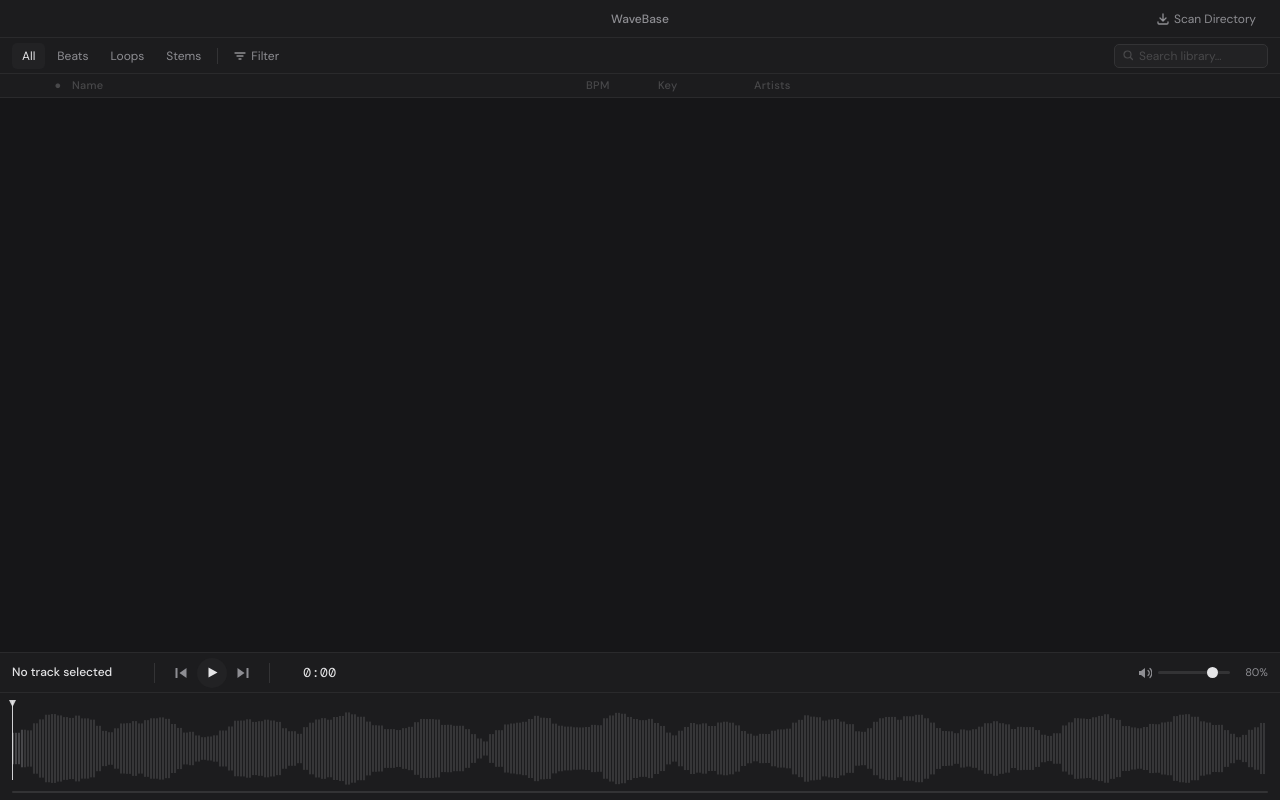
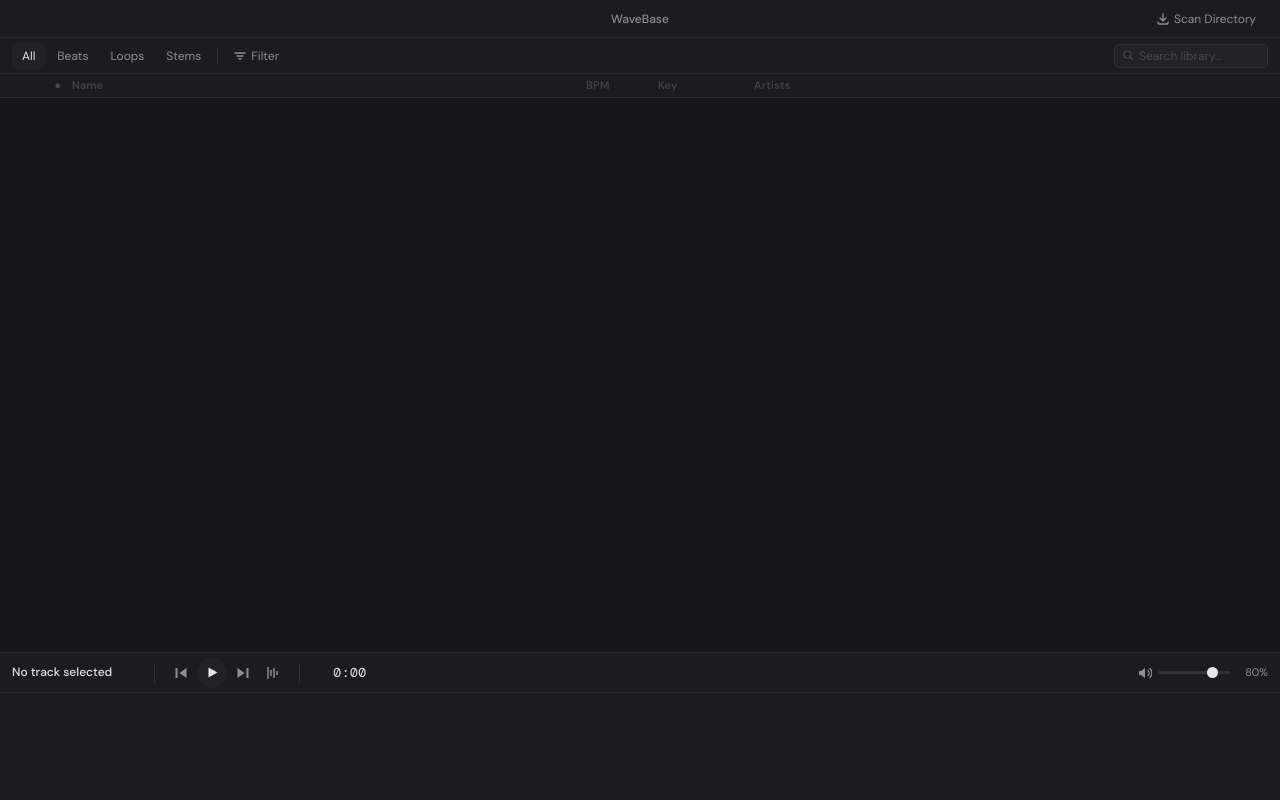
Before and after one commit to CignoMusic/WaveBase, a React (Vite) app: page / in a window 1280 px wide. Built offline with nearby package versions, Linux system fonts and the light colour scheme; a web font is replaced by a local one.

Commit message:
Attempt at speeding up waveform generation
Tried to speed up waveform generation but didn't change that much. Also added a button to hide the waveform.

```diff
--- a/src/components/PlayerBar.tsx
+++ b/src/components/PlayerBar.tsx
@@ -24,9 +24,11 @@
   const playheadRef = useRef<HTMLDivElement>(null);
   const progressFillRef = useRef<HTMLDivElement>(null);
   const waveRef = useRef<number[] | null>(null);
+  const lastWavePathRef = useRef('');
   const pollRef = useRef<number>(0);
   const prevRestartedRef = useRef(false);
   const maxPositionRef = useRef(0);
+  const [showWaveform, setShowWaveform] = useState(false);
   const [status, setStatus] = useState<PlaybackStatus>({
     playing: false,
     paused: false,
@@ -58,6 +60,9 @@
     const canvas = canvasRef.current;
     if (!canvas) return;
 
+    const parent = canvas.parentElement;
+    if (!parent || parent.clientWidth === 0) return;
+
     const wave = waveRef.current ?? generateWaveformData(200);
     waveRef.current = wave;
     if (status.duration > 0) {
@@ -69,7 +74,6 @@
     const progress = Math.min(status.position / denom, 1);
     drawWaveformToCanvas(canvas, wave, progress);
 
-    const parent = canvas.parentElement;
     if (playheadRef.current && parent) {
       const w = parent.getBoundingClientRect().width - 24;
       playheadRef.current.style.left = `${12 + w * progress}px`;
@@ -82,12 +86,17 @@
   useEffect(() => {
     waveRef.current = null;
     maxPositionRef.current = 0;
-    if (selectedTrack?.path) {
-      invoke<number[]>('get_waveform_data', { path: selectedTrack.path, bars: 500 })
-        .then((data) => { waveRef.current = data; })
-        .catch((e) => console.error('Waveform fetch failed:', e));
-    }
+    lastWavePathRef.current = '';
   }, [selectedTrack]);
+
+  useEffect(() => {
+    if (!status.playing || !selectedTrack?.path) return;
+    if (waveRef.current && lastWavePathRef.current === selectedTrack.path) return;
+    lastWavePathRef.current = selectedTrack.path;
+    invoke<number[]>('get_waveform_data', { path: selectedTrack.path, bars: 500 })
+      .then((data) => { waveRef.current = data; })
+      .catch((e) => console.error('Waveform fetch failed:', e));
+  }, [status.playing, selectedTrack]);
 
   useEffect(() => {
     const onResize = () => {
@@ -186,6 +195,14 @@
               <path d="M1.5 2L8.5 7L1.5 12V2Z" />
             </svg>
           </button>
+          <button className="t-btn" onClick={() => setShowWaveform(!showWaveform)} title={showWaveform ? 'Hide waveform' : 'Show waveform'}>
+            <svg width="14" height="14" viewBox="0 0 14 14" fill="currentColor">
+              <path d="M2 1v12" stroke="currentColor" strokeWidth="1.5" />
+              <path d="M5 4v6" stroke="currentColor" strokeWidth="1.5" />
+              <path d="M8 2v10" stroke="currentColor" strokeWidth="1.5" />
+              <path d="M11 5v4" stroke="currentColor" strokeWidth="1.5" />
+            </svg>
+          </button>
         </div>
         <div className="sep" />
         <div className="time-counter">{time}{status.duration > 0 ? ` / ${total}` : ''}</div>
@@ -208,7 +225,7 @@
           </span>
         </div>
       </div>
-      <div className="waveform-panel">
+      <div className={`waveform-panel${showWaveform ? '' : ' hidden'}`}>
         <canvas ref={canvasRef} id="waveform-canvas" />
         <div className="playhead-line" ref={playheadRef} />
         <div className="progress-track">
--- a/src/index.css
+++ b/src/index.css
@@ -474,6 +474,10 @@
   align-items: stretch;
 }
 
+.waveform-panel.hidden {
+  display: none;
+}
+
 #waveform-canvas {
   width: 100%;
   height: 100%;
```
